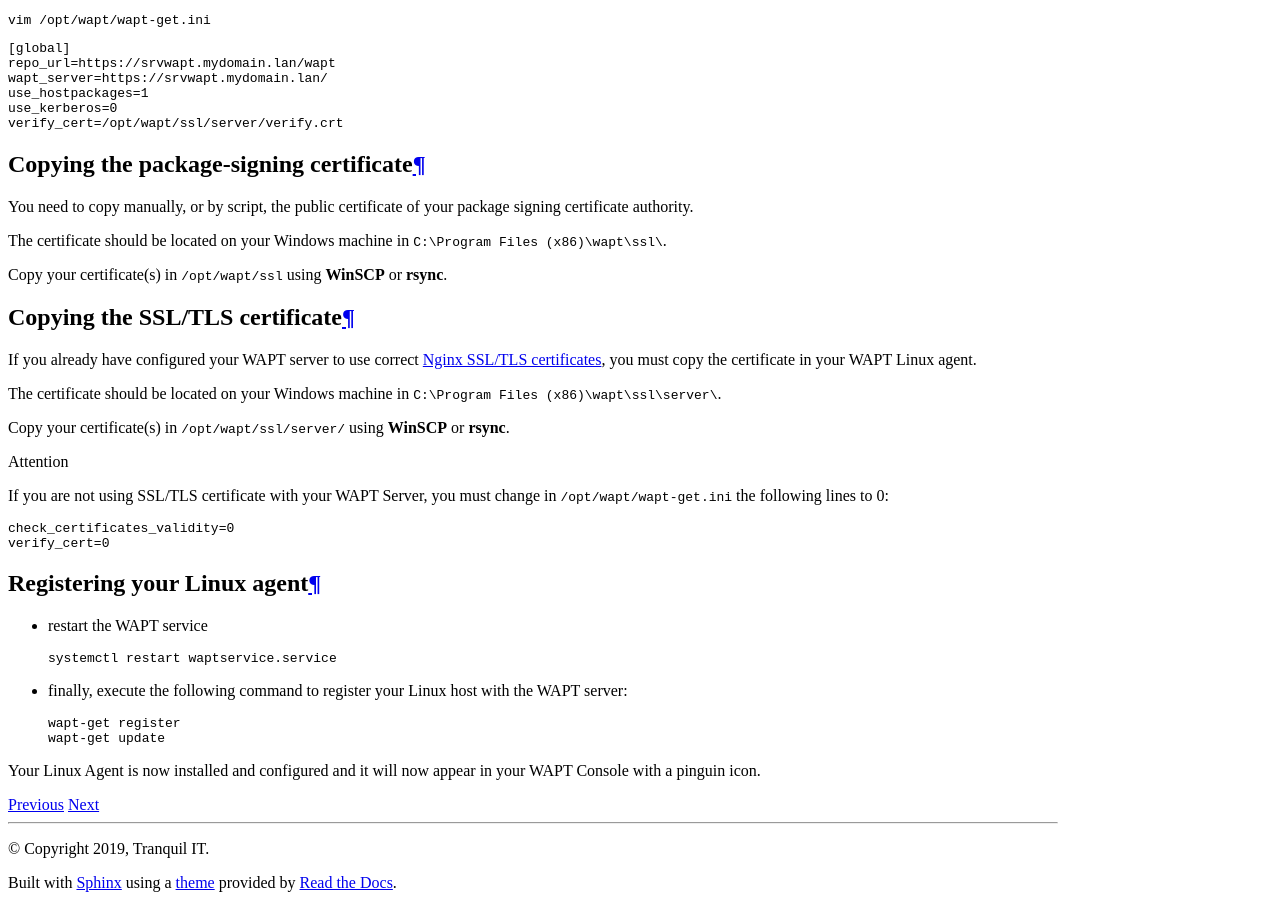
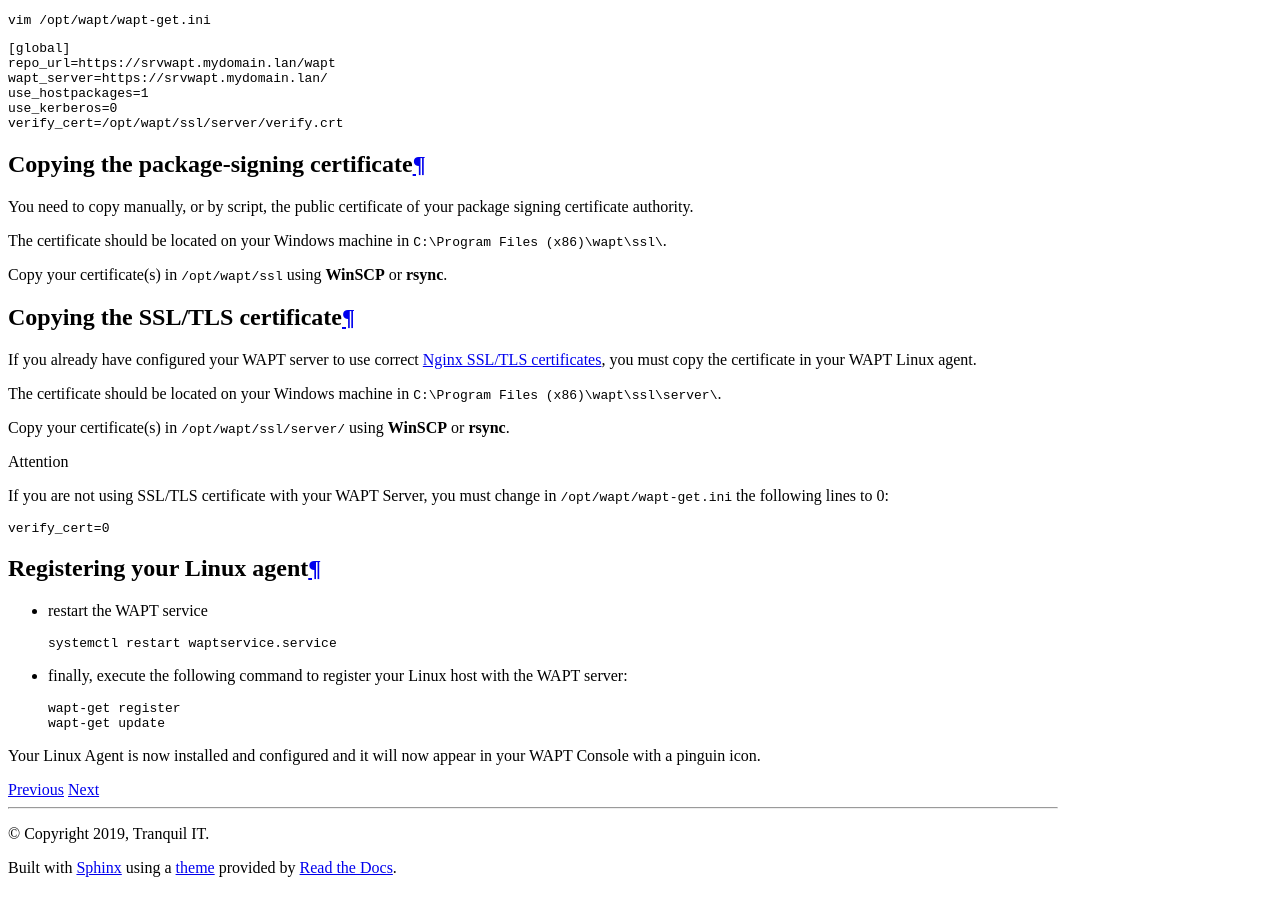
Before and after one commit to tranquilit/WAPT-Documentation, a Sphinx documentation site: the page built from source/wapt-configuration/wapt-deploy/waptagent-linux.rst, in a window 1280 px wide and 900 px high, scrolled down 2072 px. Built offline with Sphinx 7.4.7 and the Read the Docs theme 2.0.0, drawn with Linux system fonts in a browser that asks for light colours.

Commit message:
bad paramters in documentation

```diff
--- a/source/wapt-configuration/wapt-deploy/waptagent-linux.rst
+++ b/source/wapt-configuration/wapt-deploy/waptagent-linux.rst
@@ -137,7 +137,6 @@ using :program:`WinSCP` or :program:`rsync`.
 
   .. code-block:: bash
 
-    check_certificates_validity=0
     verify_cert=0
 
 Registering your Linux agent
```
